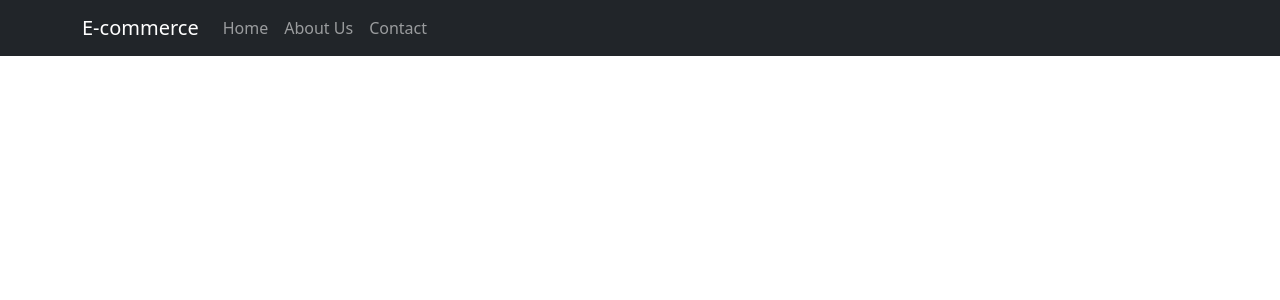
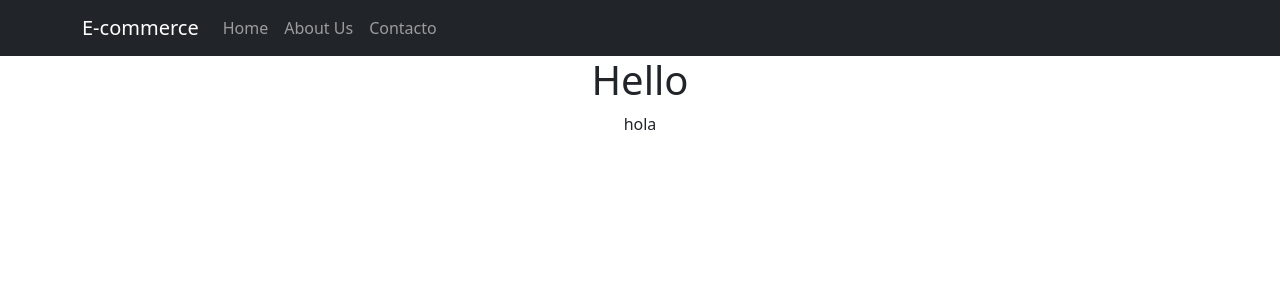
Before and after one commit to agustinarojas2396/Agustina-ROJAS-REACTJS, a React (Create React App) app: page / in a window 1280 px wide. Shown: the top 300 px of the page. Built offline with nearby package versions, Linux system fonts and the light colour scheme.

Commit message:
cartwidget

```diff
--- a/package.json
+++ b/package.json
@@ -3,6 +3,9 @@
   "version": "0.1.0",
   "private": true,
   "dependencies": {
+    "@fortawesome/fontawesome-svg-core": "^6.1.2",
+    "@fortawesome/free-solid-svg-icons": "^6.1.2",
+    "@fortawesome/react-fontawesome": "^0.2.0",
     "@testing-library/jest-dom": "^5.16.5",
     "@testing-library/react": "^13.3.0",
     "@testing-library/user-event": "^13.5.0",
--- a/src/App.js
+++ b/src/App.js
@@ -2,13 +2,13 @@
 import './App.css';
 import NavBar from './components/NavBar.js';
 import 'bootstrap/dist/css/bootstrap.min.css';
-
+import ListContainer from './components/ListContainer.js';
 
 function App() {
   return (
     <div className="App">
     <NavBar/>
-
+    <ListContainer greeting="hola"/>
     </div>
   );
 }
--- /dev/null
+++ b/src/components/CartWidget.js
@@ -0,0 +1,13 @@
+import React from 'react'
+import { FontAwesomeIcon } from '@fortawesome/react-fontawesome'
+
+
+const CartWidget = () => {
+    return (
+        <div>
+        <FontAwesomeIcon icon="fa-cart-arrow-up"/>
+        </div>
+        )
+}
+
+export default CartWidget;
--- /dev/null
+++ b/src/components/ListContainer.js
@@ -0,0 +1,13 @@
+
+
+const ListContainer = ( {greeting } ) => {
+    return (
+        <div>
+            <h1>Hello</h1>
+            <p>{greeting}</p>
+        </div>
+    );
+
+}
+
+export default ListContainer;
--- a/src/components/NavBar.js
+++ b/src/components/NavBar.js
@@ -3,6 +3,7 @@ import 'bootstrap/dist/css/bootstrap.min.css';
 import Container from 'react-bootstrap/Container';
 import Nav from 'react-bootstrap/Nav';
 import Navbar from 'react-bootstrap/Navbar';
+import CartWidget from './CartWidget.js';
 
 
 
@@ -16,9 +17,11 @@ const NavBar = () => {
             <Nav className="me-auto">
             <Nav.Link href="#home">Home</Nav.Link>
             <Nav.Link href="#About">About Us</Nav.Link>
-            <Nav.Link href="#contact">Contact</Nav.Link>
+            <Nav.Link href="#contact">Contacto</Nav.Link>
             </Nav>
+
         </Container>
+        <CartWidget></CartWidget>
         </Navbar>
 
 );
```
Also changed, not shown: 1 other file (tests, documents, lock files or other folders).
